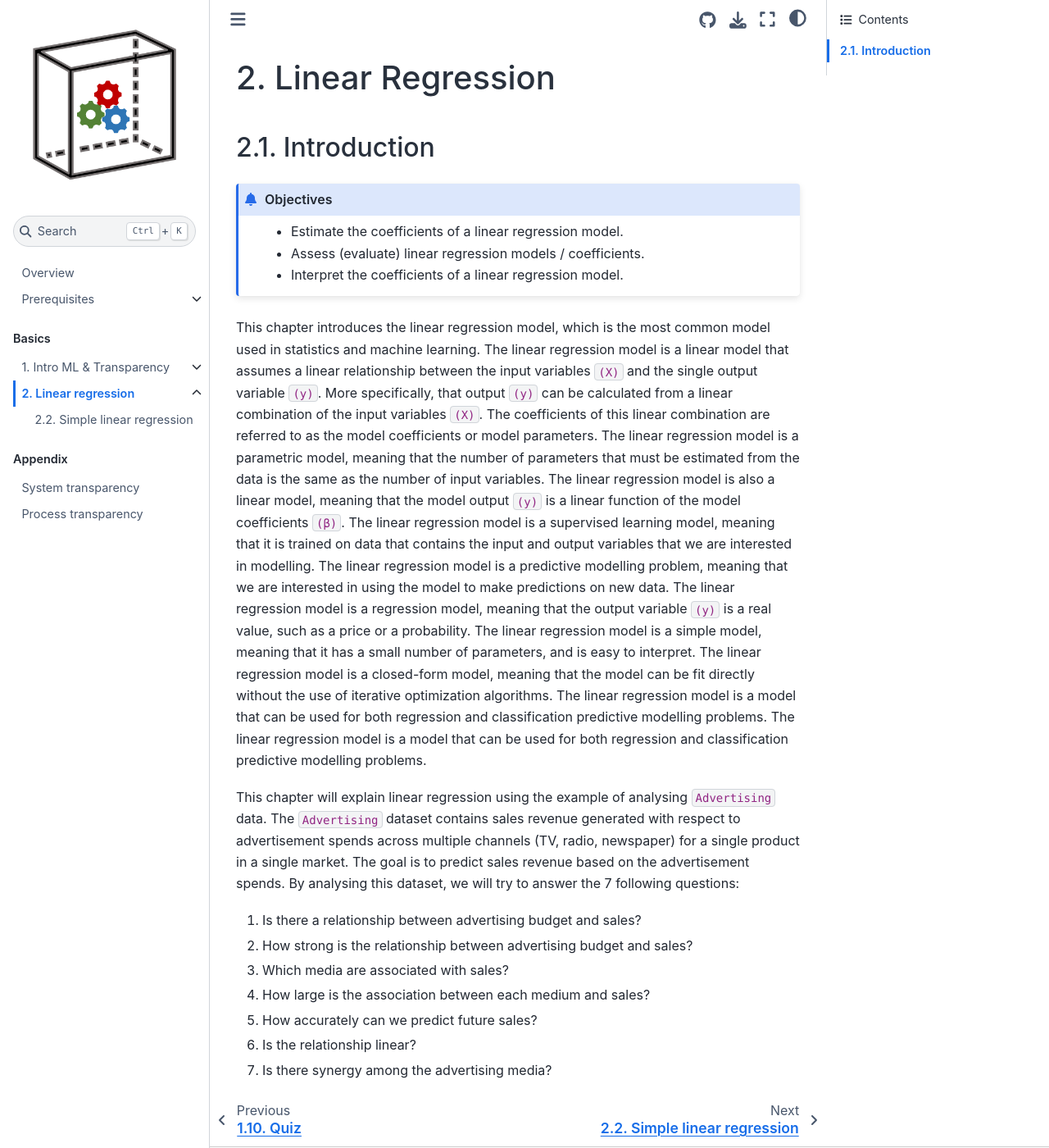
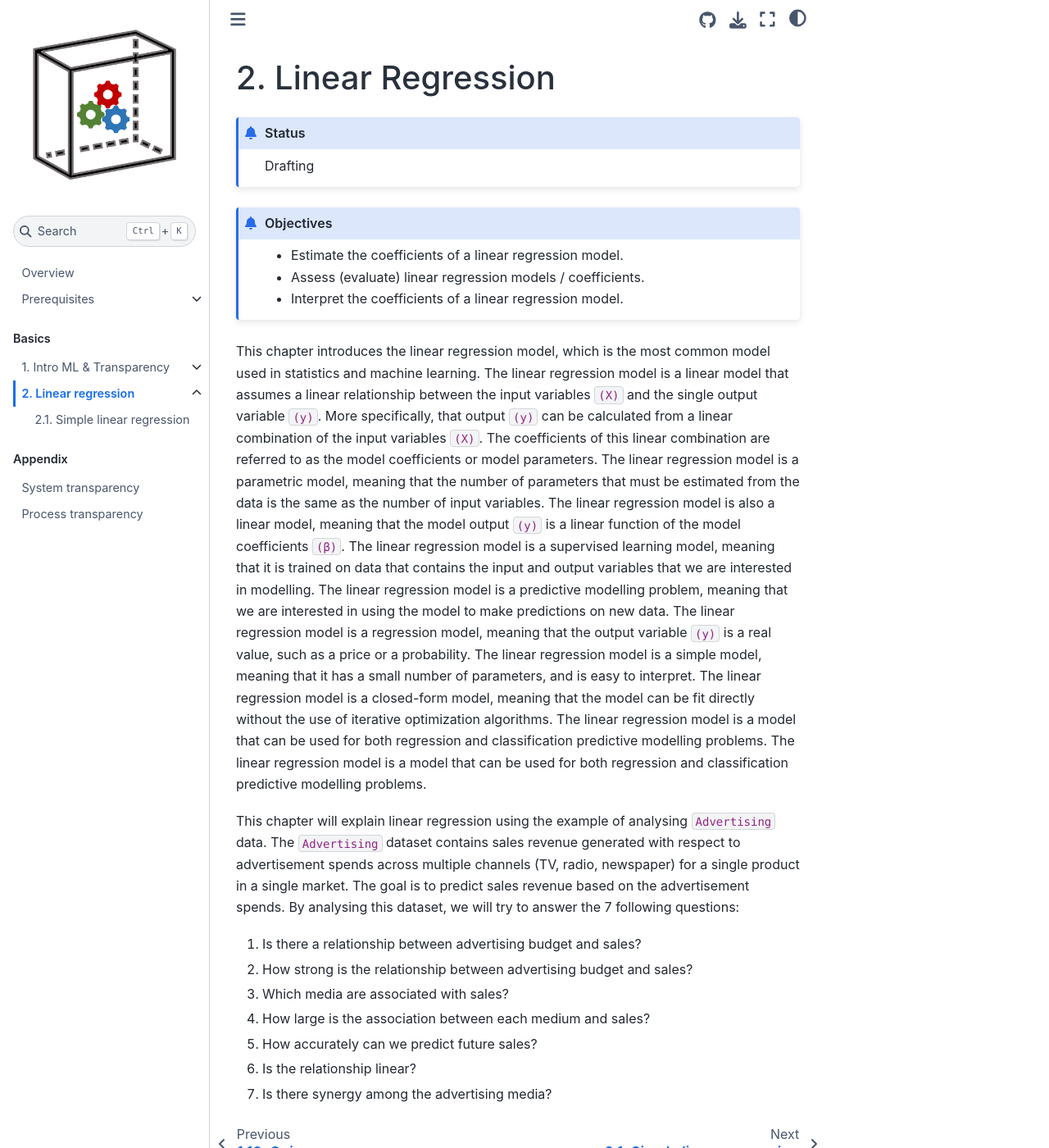
Before and after one commit to pykale/transparentML, a Jupyter Book: the page built from content/02-linear-reg/overview.md, in a window 1280 px wide and 1400 px high. Shown: the whole window at 82% size. Built offline with Jupyter Book 1.0.4 settings and Sphinx 7.4.7 and the Sphinx Book theme 1.1.4, drawn with Linux system fonts in a browser that asks for light colours.

Commit message:
update status

````diff
--- a/content/02-linear-reg/overview.md
+++ b/content/02-linear-reg/overview.md
@@ -1,6 +1,8 @@
 # Linear Regression
 
-## Introduction
+```{admonition} Status
+Drafting
+```
 
 ```{admonition} Objectives
 - Estimate the coefficients of a linear regression model.
````
Also changed, not shown: content/00-prereq/overview.md (+5 -5 lines), content/02-linear-reg/simple-linear-regression.ipynb.
